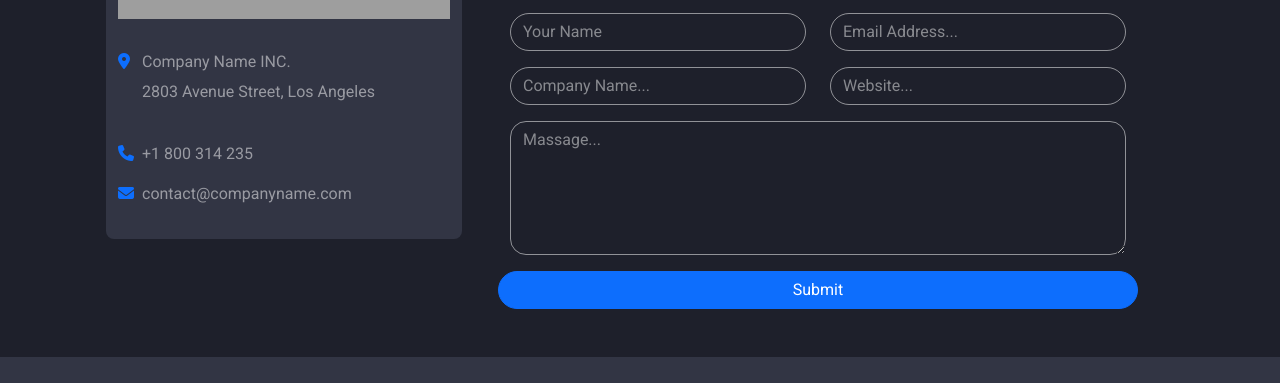
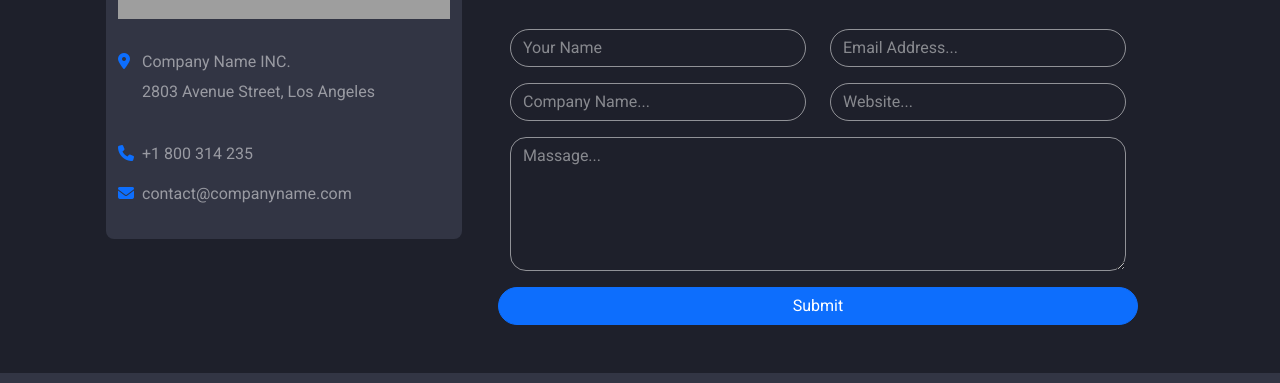
Before and after one commit to YossefMagdy/weather-App, a plain HTML site: page Contact.html in a window 1280 px wide. Shown: the part 340-723 px from the top of the page. Drawn offline with Linux system fonts and the light colour scheme; grey boxes are pictures that could not be loaded.

Commit message:
Edit in Bootstrap class

```diff
--- a/Contact.html
+++ b/Contact.html
@@ -85,24 +85,24 @@
                     </div>
                     <div class="contact-form">
                         <div class="row">
-                            <div class="col-md-6">
+                            <div class="col-md-6 mt-3">
                                 <form action="">
                                     <input type="text" placeholder="Your Name" class="form-control rounded-pill bg-transparent">
                                 </form>
                             </div>
-                            <div class="col-md-6">
+                            <div class="col-md-6 mt-3">
                                 <form action="">
                                     <input type="text" placeholder="Email Address..."  class="form-control rounded-pill bg-transparent">
                                 </form>
                             </div>
                         </div>
-                        <div class="row mt-3">
-                            <div class="col-md-6">
+                        <div class="row ">
+                            <div class="col-md-6 mt-3">
                                 <form action="">
                                     <input type="text" placeholder="Company Name..." class="form-control rounded-pill bg-transparent">
                                 </form>
                             </div>
-                            <div class="col-md-6">
+                            <div class="col-md-6 mt-3">
                                 <form action="">
                                     <input type="text" placeholder="Website..."  class="form-control rounded-pill bg-transparent">
                                 </form>
```
